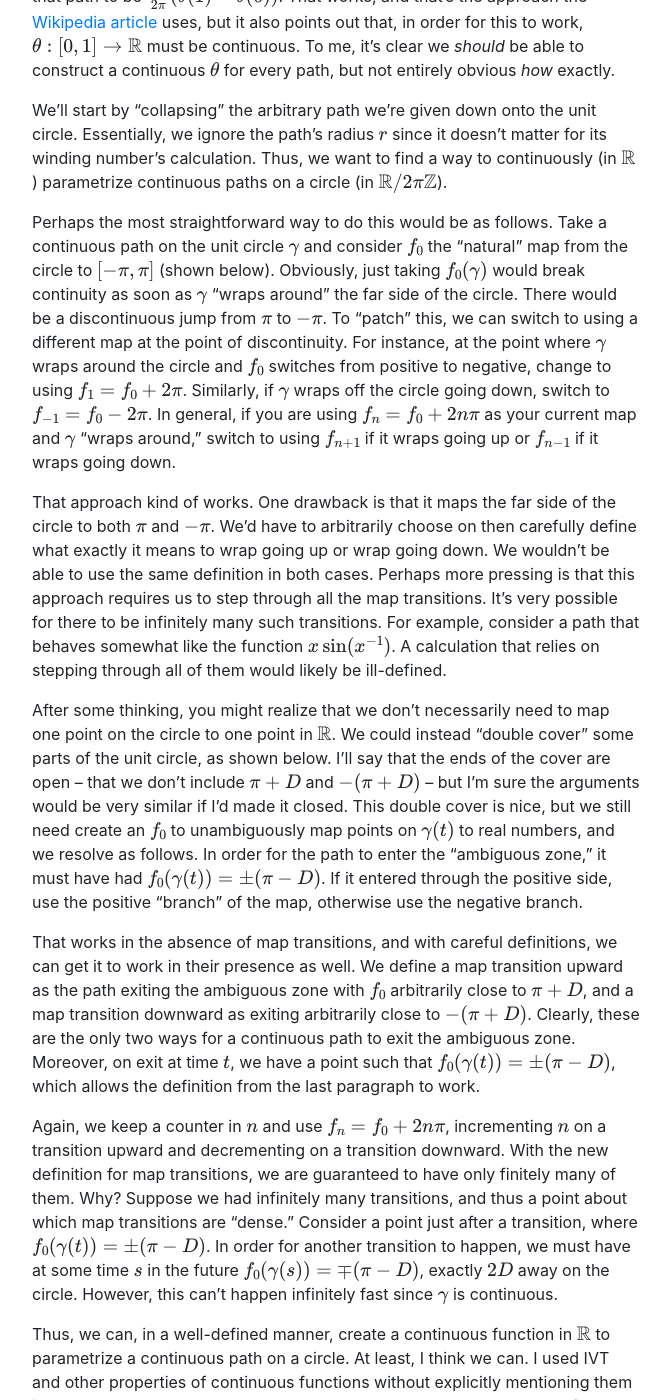
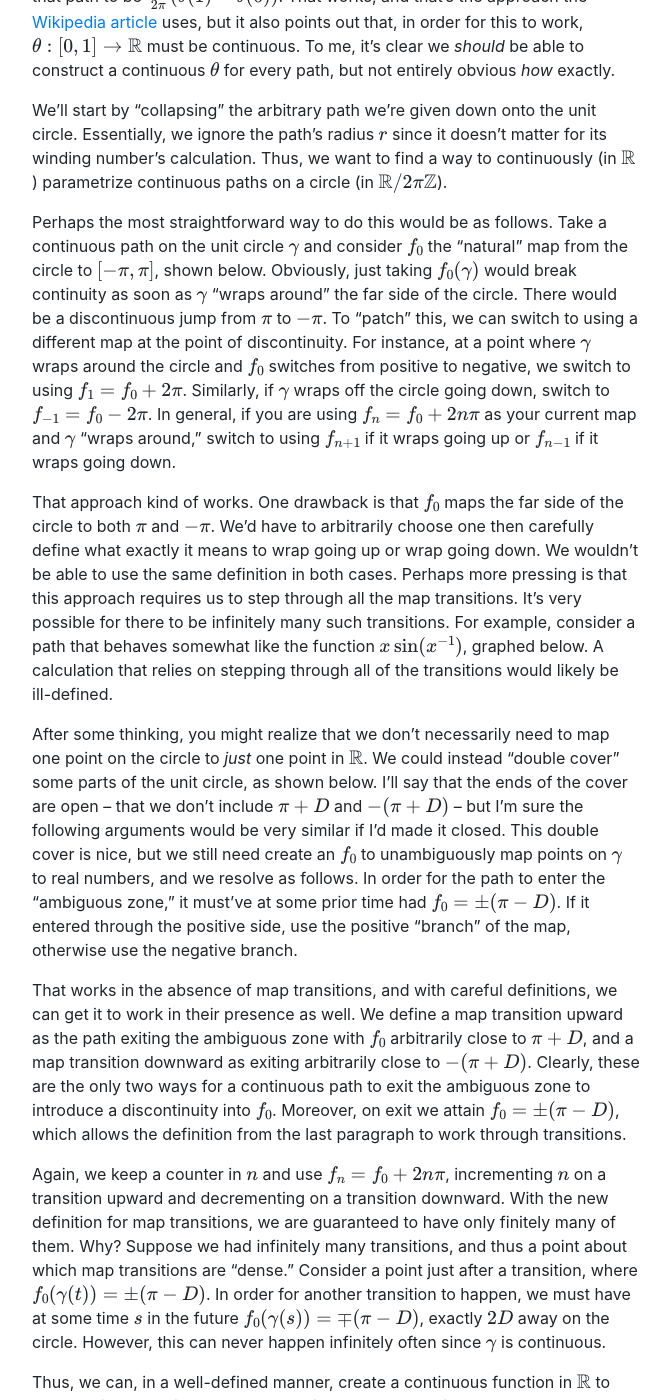
Before and after one commit to ammrat13/ammrat13.github.io, a Jekyll site: the page built from _posts/2020-05-24-continuous_paths_circle.md, in a window 1280 px wide and 1400 px high, scrolled down 472 px. Shown: the whole window, without its empty margins (304-974 px from the left). Built offline with Jekyll 4.4.1, drawn with Linux system fonts in a browser that asks for light colours; nearby versions of some CDN libraries; our own code applies the rules of GitHub Pages for plain Markdown files; some of the changed text lies outside the part shown.

Commit message:
Revised May 24

```diff
--- a/_posts/2020-05-24-continuous_paths_circle.md
+++ b/_posts/2020-05-24-continuous_paths_circle.md
@@ -25,46 +25,46 @@
 
 Perhaps the most straightforward way to do this would be as follows. Take a
 continuous path on the unit circle @@\gamma@@ and consider @@f_0@@ the "natural"
-map from the circle to @@[-\pi, \pi]@@ (shown below). Obviously, just taking
+map from the circle to @@[-\pi, \pi]@@, shown below. Obviously, just taking
 @@f_0(\gamma)@@ would break continuity as soon as @@\gamma@@ "wraps around" the
 far side of the circle. There would be a discontinuous jump from @@\pi@@ to
 @@-\pi@@. To "patch" this, we can switch to using a different map at the point
-of discontinuity. For instance, at the point where @@\gamma@@ wraps around the
-circle and @@f_0@@ switches from positive to negative, change to using @@f_1 =
-f_0 + 2\pi@@. Similarly, if @@\gamma@@ wraps off the circle going down, switch
+of discontinuity. For instance, at a point where @@\gamma@@ wraps around the
+circle and @@f_0@@ switches from positive to negative, we switch to using @@f_1
+= f_0 + 2\pi@@. Similarly, if @@\gamma@@ wraps off the circle going down, switch
 to @@f_{-1} = f_0 - 2\pi@@. In general, if you are using @@f_n = f_0 + 2n\pi@@
 as your current map and @@\gamma@@ "wraps around," switch to using @@f_{n+1}@@
 if it wraps going up or @@f_{n-1}@@ if it wraps going down.
 
-That approach kind of works. One drawback is that it maps the far side of the
-circle to both @@\pi@@ and @@-\pi@@. We'd have to arbitrarily choose on then
-carefully define what exactly it means to wrap going up or wrap going down. We
-wouldn't be able to use the same definition in both cases. Perhaps more pressing
-is that this approach requires us to step through all the map transitions. It's
-very possible for there to be infinitely many such transitions. For example,
-consider a path that behaves somewhat like the function @@x\sin(x^{-1})@@. A
-calculation that relies on stepping through all of them would likely be
-ill-defined.
+That approach kind of works. One drawback is that @@f_0@@ maps the far side of
+the circle to both @@\pi@@ and @@-\pi@@. We'd have to arbitrarily choose one
+then carefully define what exactly it means to wrap going up or wrap going down.
+We wouldn't be able to use the same definition in both cases. Perhaps more
+pressing is that this approach requires us to step through all the map
+transitions. It's very possible for there to be infinitely many such
+transitions. For example, consider a path that behaves somewhat like the
+function @@x\sin(x^{-1})@@, graphed below. A calculation that relies on stepping
+through all of the transitions would likely be ill-defined.
 
 After some thinking, you might realize that we don't necessarily need to map one
-point on the circle to one point in @@\mathbb{R}@@. We could instead "double
-cover" some parts of the unit circle, as shown below. I'll say that the ends of
-the cover are open -- that we don't include @@\pi+D@@ and @@-(\pi+D)@@ -- but
-I'm sure the arguments would be very similar if I'd made it closed. This double
-cover is nice, but we still need create an @@f_0@@ to unambiguously map points
-on @@\gamma(t)@@ to real numbers, and we resolve as follows. In order for the
-path to enter the "ambiguous zone," it must have had @@f_0(\gamma(t)) =
-\pm(\pi-D)@@.  If it entered through the positive side, use the positive
-"branch" of the map, otherwise use the negative branch.
+point on the circle to _just_ one point in @@\mathbb{R}@@. We could instead
+"double cover" some parts of the unit circle, as shown below. I'll say that the
+ends of the cover are open -- that we don't include @@\pi+D@@ and @@-(\pi+D)@@
+-- but I'm sure the following arguments would be very similar if I'd made it
+closed. This double cover is nice, but we still need create an @@f_0@@ to
+unambiguously map points on @@\gamma@@ to real numbers, and we resolve as
+follows. In order for the path to enter the "ambiguous zone," it must've at some
+prior time had @@f_0 = \pm(\pi-D)@@.  If it entered through the positive side,
+use the positive "branch" of the map, otherwise use the negative branch.
 
 That works in the absence of map transitions, and with careful definitions, we
 can get it to work in their presence as well. We define a map transition upward
 as the path exiting the ambiguous zone with @@f_0@@ arbitrarily close to
 @@\pi+D@@, and a map transition downward as exiting arbitrarily close to
 @@-(\pi+D)@@. Clearly, these are the only two ways for a continuous path to exit
-the ambiguous zone. Moreover, on exit at time @@t@@, we have a point such that
-@@f_0(\gamma(t)) = \pm(\pi-D)@@, which allows the definition from the last
-paragraph to work.
+the ambiguous zone to introduce a discontinuity into @@f_0@@. Moreover, on exit
+we attain @@f_0 = \pm(\pi-D)@@, which allows the definition from the last
+paragraph to work through transitions.
 
 Again, we keep a counter in @@n@@ and use @@f_n = f_0 + 2n\pi@@, incrementing
 @@n@@ on a transition upward and decrementing on a transition downward. With the
@@ -73,8 +73,8 @@
 which map transitions are "dense." Consider a point just after a transition,
 where @@f_0(\gamma(t)) = \pm(\pi-D)@@. In order for another transition to
 happen, we must have at some time @@s@@ in the future @@f_0(\gamma(s)) =
-\mp(\pi-D)@@, exactly @@2D@@ away on the circle. However, this can't happen
-infinitely fast since @@\gamma@@ is continuous.
+\mp(\pi-D)@@, exactly @@2D@@ away on the circle. However, this can never happen
+infinitely often since @@\gamma@@ is continuous.
 
 Thus, we can, in a well-defined manner, create a continuous function in
 @@\mathbb{R}@@ to parametrize a continuous path on a circle. At least, I think
@@ -83,3 +83,9 @@
 over too much and, for instance, accidentally ignored a condition or an edge
 case. Nonetheless, I'm fairly sure this approach can be made into a more formal
 proof.
+
+Here more than ever, I feel that I'm missing a lot of machinery. For instance,
+my idea of covering the unit circle seems at least superficially to the idea of
+an [atlas](https://en.wikipedia.org/wiki/Atlas_(topology)), though I can't say
+for sure because I don't yet know much about it. Again, I look forward to
+learning higher math, though I don't know if I'll ever be able to.
```
Also changed, not shown: other parts of _posts/2020-05-24-continuous_paths_circle.md (+4 -4 lines).
